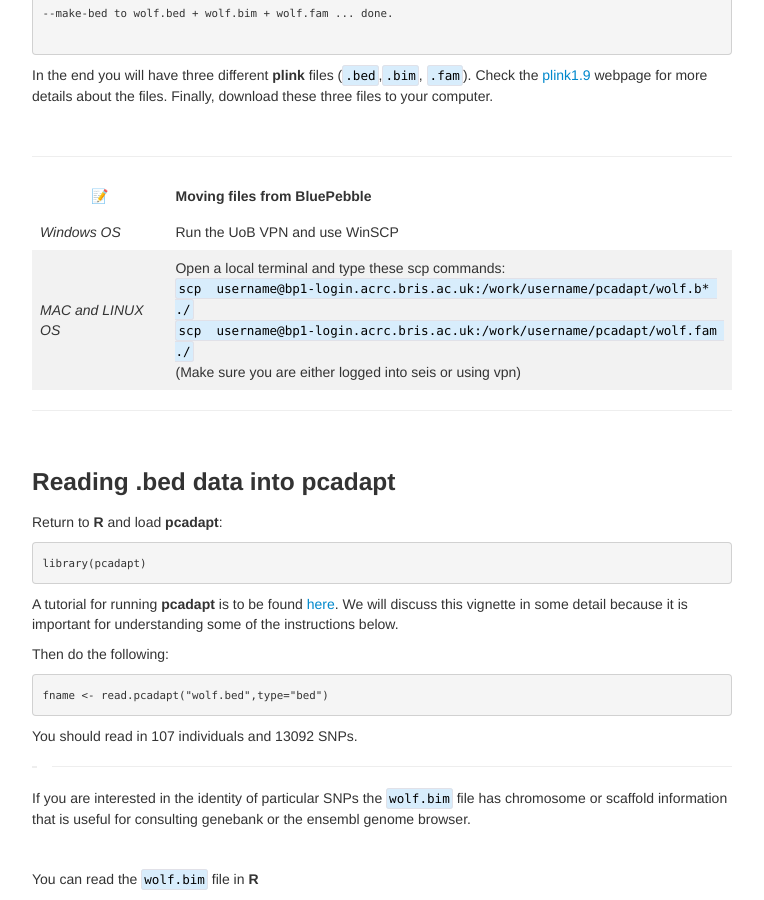
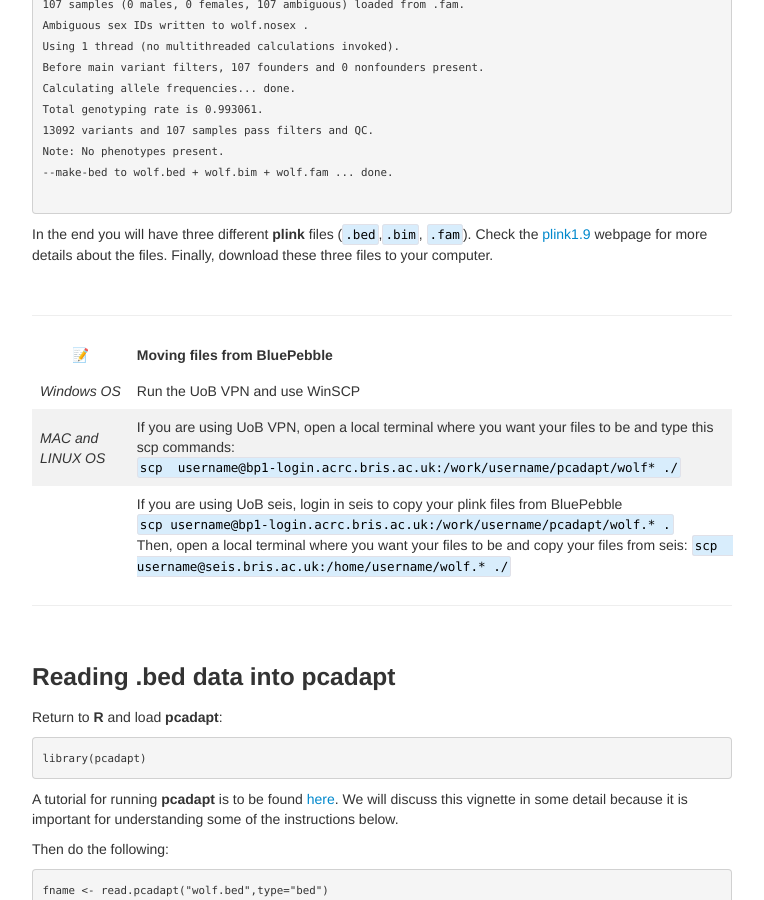
Before and after one commit to ritarasteiro/FieldCourse, a Jekyll site: the page built from pages/PCAdapt_practical.md, in a window 1280 px wide and 900 px high, scrolled down 1707 px. Shown: the whole window, without its empty margins (258-1022 px from the left). Built offline with Jekyll 4.4.1, drawn with Linux system fonts in a browser that asks for light colours; some of the changed text lies outside the part shown.

Commit message:
Update PCAdapt_practical.md

````diff
--- a/pages/PCAdapt_practical.md
+++ b/pages/PCAdapt_practical.md
@@ -35,14 +35,17 @@ Login to your BluePebble account. Create a folder named ``pcadapt`` in your ``$W
 |📝     | Moving files to BluePebble
 |---------------|:---------------------------|
 | *Windows OS*  |Run the UoB VPN and use WinSCP|
-| *MAC and LINUX OS* | Open a local terminal and type this scp command: <br/> ```scp wolf.vcf username@bp1-login.acrc.bris.ac.uk:/work/username/pcadapt``` <br/> (Make sure you are either logged into seis or using vpn) |
+| *MAC and LINUX OS* | If you are using UoB VPN, open a local terminal on the directory where your wolf.vcf is and type this scp command: <br/> ```scp wolf.vcf username@bp1-login.acrc.bris.ac.uk:/work/username/pcadapt``` <br/> (Make sure you are either logged into seis or using vpn) |
+| | If you are using UoB seis, open a local terminal on the directory where your wolf.vcf is and type this scp command: <br/> ```scp wolf.vcf username@seis.bris.ac.uk:/home/username/``` <br/> Then log in seis to copy the files from seis to BluePebble  <br/> ```scp wolf.vcf username@bp1-login.acrc.bris.ac.uk:/work/username/pcadapt```|
 
------
+ ⚠️ Be sure that you created  a folder named ``pcadapt`` in your  BluePebble ``$WORK`` before moving files.
+
+ -----
 <br/>
 
 
 **pcadapt** no longer supports vcf files and its preferred format is ``.bed`` type files. We suggest that you use  **plink1.9** to convert the ``wolf.vcf`` to ``wolf.bed``.
-Load  **plink1.9**
+Load  **plink1.9** in BluePebble:
 
 ```sh
  module load apps/plink/1.90
@@ -92,7 +95,8 @@ In the end you will have three different **plink** files (```.bed```,```.bim```,
 |   📝     | Moving files from BluePebble
 |---------------|:---------------------------|
 | *Windows OS*  |Run the UoB VPN and use WinSCP|
-| *MAC and LINUX OS* | Open a local terminal and type these scp commands: <br/> ```scp  username@bp1-login.acrc.bris.ac.uk:/work/username/pcadapt/wolf.b* ./``` <br/> ```scp  username@bp1-login.acrc.bris.ac.uk:/work/username/pcadapt/wolf.fam ./``` <br/> (Make sure you are either logged into seis or using vpn) |
+| *MAC and LINUX OS* | If you are using UoB VPN, open a local terminal where you want your files to be and type this scp commands: <br/> ```scp  username@bp1-login.acrc.bris.ac.uk:/work/username/pcadapt/wolf* ./```|
+| |If you are using UoB seis, login in seis to copy your plink files from BluePebble <br/> ```scp username@bp1-login.acrc.bris.ac.uk:/work/username/pcadapt/wolf.* .``` <br/> Then, open a local terminal where you want your files to be and copy your files from seis: ```scp  username@seis.bris.ac.uk:/home/username/wolf.* ./``` |
 
 -----
 
````
